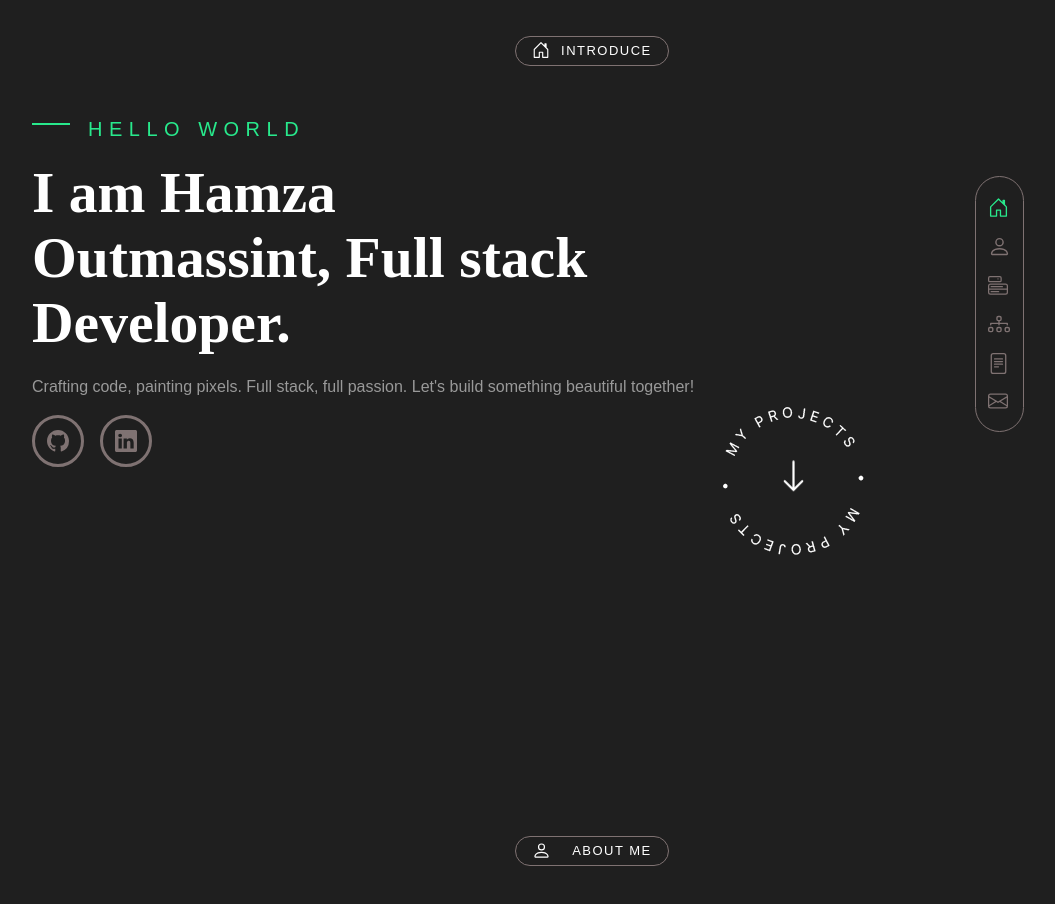
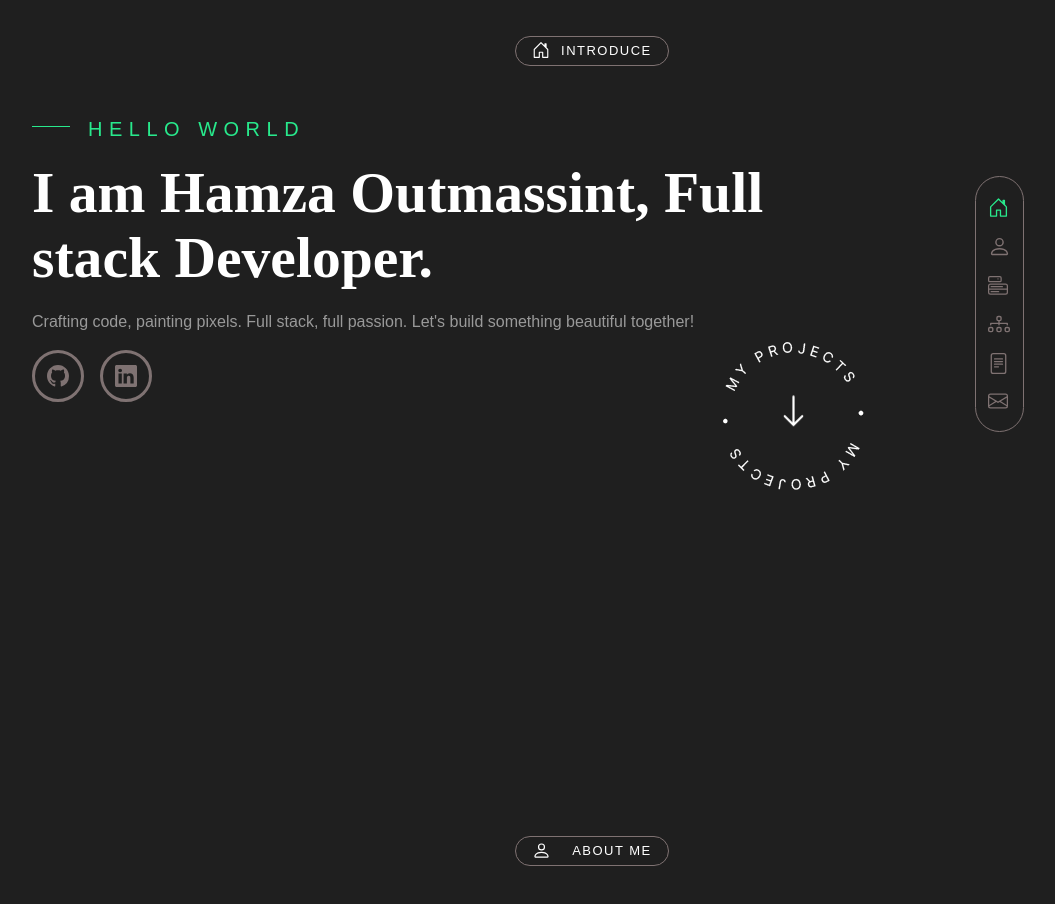
Before and after one commit to HamzaOutmassint24/Portfolio, a React (Create React App) app: page / in a window 1280 px wide. Shown: the top 904 px of the page, without its empty margins (48-1103 px from the left). Built offline with nearby package versions, Linux system fonts and the light colour scheme.

Commit message:
simple changes

```diff
--- a/src/components/IntroduceSection.jsx
+++ b/src/components/IntroduceSection.jsx
@@ -17,10 +17,10 @@ export const IntroduceSection = ({scrollToSection}) => {
               HELLO WORLD
             </span>
           </div>
-          <h1 className="font-main-font text-white sm:text-5xl md:text-5xl lg:text-5xl not-italic font-bold max-w-xl mb-5 leading-[normal]">
+          <h1 className="font-main-font text-white sm:text-5xl md:text-5xl lg:text-5xl not-italic font-bold  mb-5 leading-[normal]">
             I am Hamza Outmassint, Full stack Developer.
           </h1>
-          <span className="font-second-font text-fifth-color sm:text-sm md:text-base">
+          <span className="font-second-font text-fifth-color sm:text-sm md:text-base xl:pr-10">
             Crafting code, painting pixels. Full stack, full passion. Let's build something beautiful together!
           </span>
           <div className="flex mt-4">
--- a/src/index.css
+++ b/src/index.css
@@ -2,6 +2,7 @@
 @tailwind components;
 @tailwind utilities;
 @import url("https://fonts.googleapis.com/css2?family=Public+Sans:wght@200;300;400;500;600&display=swap");
+@import url('https://fonts.googleapis.com/css2?family=Playfair+Display:ital,wght@0,400..900;1,400..900&display=swap');
 
 :root {
     --main-color: #28e98c;
@@ -15,7 +16,7 @@ body {
     height: 100vh;
     background-color: #1f1f1f;
     color: #ffffff;
-    font-family: "DM Serif Display";
+    font-family: "Playfair Display", serif;
 }
 
 /*
@@ -24,11 +25,11 @@ body {
 
 .helloWorld::before {
     content: "";
-    height: 2px;
+    height: 1px;
     width: 38px;
     position: absolute;
     background-color: var(--main-color);
-    top: 9.5px;
+    top: 12px;
 }
 
 @keyframes rotate {
--- a/tailwind.config.js
+++ b/tailwind.config.js
@@ -11,10 +11,10 @@ module.exports = {
       "2xl": "1.563rem",
       "3xl": "1.953rem",
       "4xl": "2.441rem",
-      "5xl": "3.600rem",
+      "5xl": "3.6rem",
     },
     fontFamily: {
-      "main-font" : "DM Serif Display",
+      "main-font" : "Playfair Display",
       "second-font": ["Public Sans", "sans-serif"],
     },
     letterSpacing: {
```
